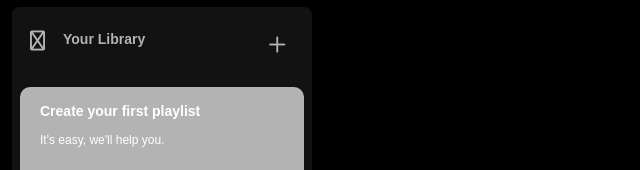
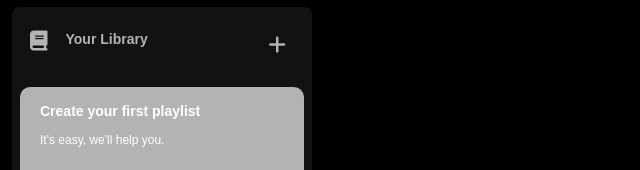
Before and after one commit to brunavitoria/imersao-frot-end, a plain HTML site: page index.html in a window 1280 px wide. Shown: the part 181-351 px from the top of the page, 0-640 px from the left. Drawn offline with Linux system fonts and the light colour scheme.

Commit message:
(feat): Corrige exibição do icone

```diff
--- a/index.html
+++ b/index.html
@@ -37,10 +37,10 @@
         <div class="library">
             <div class="library__content">
                 <button class="library__button">
-                    <span class="fa fas fa-book"></span>
+                    <span class="fa-solid fa-book"></span>
                     <span>Your Library</span>
                 </button>
-                <span class="fa fa-plus"></span>
+                <span class="fa-solid fa-plus"></span>
             </div>
 
             <section class="section-playlist">
--- a/styles.css
+++ b/styles.css
@@ -78,12 +78,11 @@
     display: flex;
 }
 
-.library .library__content .fa{
-    font-size: 20px;
+.library .library__content .fa-solid{
+    font-size:20px;
+    color:#b3b3b3;
     margin-right: 10px;
-    font-weight: 300;
-    margin-right: 10px;
-    padding-right: 8px;
+    padding-right:8px;
 }
 
 .library .library__content .fa-plus{
```
